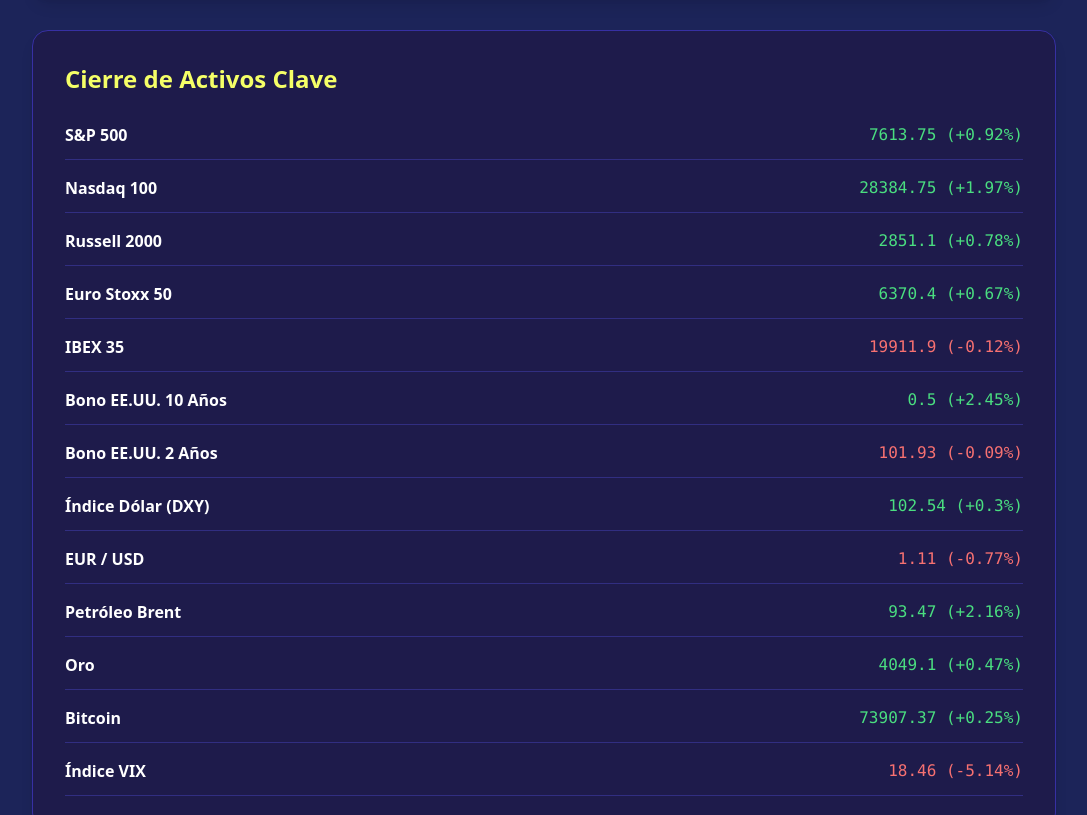
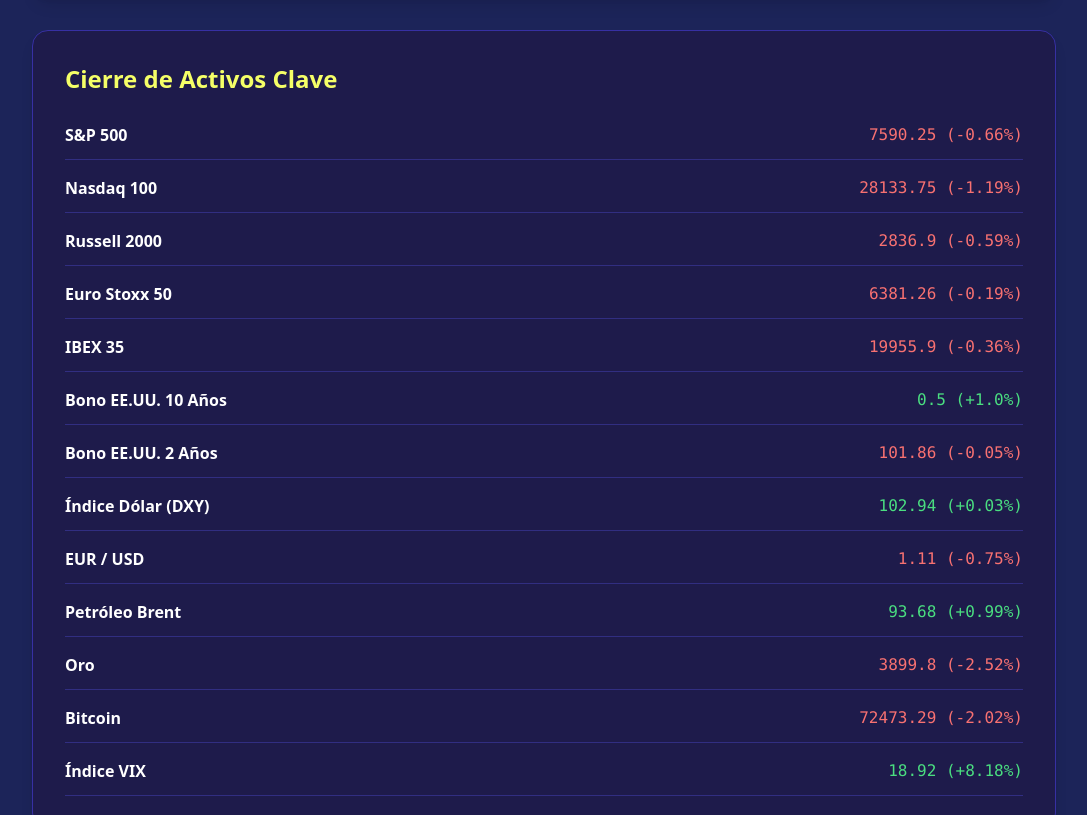
Before and after one commit to aguarinosm/mercado_bot.py, a plain HTML site: page index.html in a window 1280 px wide. Shown: the part 711-1526 px from the top of the page, without its empty margins (96-1183 px from the left). Drawn offline with nearby package versions, Linux system fonts and the light colour scheme.

Commit message:
Actualizar web diaria automática

```diff
--- a/index.html
+++ b/index.html
@@ -3,7 +3,7 @@
 <head>
     <meta charset="UTF-8">
     <meta name="viewport" content="width=device-width, initial-scale=1.0">
-    <title>Terminal Macro-Financiero | 11-11-2026</title>
+    <title>Terminal Macro-Financiero | 12-11-2026</title>
     <script src="https://cdn.tailwindcss.com"></script>
     <style>
         body { background-color: #1C2459; color: #ffffff; font-family: system-ui, -apple-system, sans-serif; }
@@ -15,7 +15,7 @@
         <!-- CABECERA -->
         <header class="border-b border-indigo-800 pb-4">
             <h1 class="text-4xl font-extrabold text-[#F5FF67]">Briefing de Mercados</h1>
-            <p class="text-indigo-300 mt-2 text-sm uppercase tracking-wider">Despliegue Analítico • Fecha: 11-11-2026</p>
+            <p class="text-indigo-300 mt-2 text-sm uppercase tracking-wider">Despliegue Analítico • Fecha: 12-11-2026</p>
         </header>
 
         <!-- BLOQUE 1: RESUMEN DUMMIES (AMARILLO GIGANTE) -->
@@ -59,67 +59,67 @@
 
         <li class='flex justify-between border-b border-indigo-900 py-3 items-center'>
             <span class='font-semibold'>S&P 500</span>
-            <span class='font-mono text-green-400'>7613.75 (+0.92%)</span>
+            <span class='font-mono text-red-400'>7590.25 (-0.66%)</span>
         </li>
 
         <li class='flex justify-between border-b border-indigo-900 py-3 items-center'>
             <span class='font-semibold'>Nasdaq 100</span>
-            <span class='font-mono text-green-400'>28384.75 (+1.97%)</span>
+            <span class='font-mono text-red-400'>28133.75 (-1.19%)</span>
         </li>
 
         <li class='flex justify-between border-b border-indigo-900 py-3 items-center'>
             <span class='font-semibold'>Russell 2000</span>
-            <span class='font-mono text-green-400'>2851.1 (+0.78%)</span>
+            <span class='font-mono text-red-400'>2836.9 (-0.59%)</span>
         </li>
 
         <li class='flex justify-between border-b border-indigo-900 py-3 items-center'>
             <span class='font-semibold'>Euro Stoxx 50</span>
-            <span class='font-mono text-green-400'>6370.4 (+0.67%)</span>
+            <span class='font-mono text-red-400'>6381.26 (-0.19%)</span>
         </li>
 
         <li class='flex justify-between border-b border-indigo-900 py-3 items-center'>
             <span class='font-semibold'>IBEX 35</span>
-            <span class='font-mono text-red-400'>19911.9 (-0.12%)</span>
+            <span class='font-mono text-red-400'>19955.9 (-0.36%)</span>
         </li>
 
         <li class='flex justify-between border-b border-indigo-900 py-3 items-center'>
             <span class='font-semibold'>Bono EE.UU. 10 Años</span>
-            <span class='font-mono text-green-400'>0.5 (+2.45%)</span>
+            <span class='font-mono text-green-400'>0.5 (+1.0%)</span>
         </li>
 
         <li class='flex justify-between border-b border-indigo-900 py-3 items-center'>
             <span class='font-semibold'>Bono EE.UU. 2 Años</span>
-            <span class='font-mono text-red-400'>101.93 (-0.09%)</span>
+            <span class='font-mono text-red-400'>101.86 (-0.05%)</span>
         </li>
 
         <li class='flex justify-between border-b border-indigo-900 py-3 items-center'>
             <span class='font-semibold'>Índice Dólar (DXY)</span>
-            <span class='font-mono text-green-400'>102.54 (+0.3%)</span>
+            <span class='font-mono text-green-400'>102.94 (+0.03%)</span>
         </li>
 
         <li class='flex justify-between border-b border-indigo-900 py-3 items-center'>
             <span class='font-semibold'>EUR / USD</span>
-            <span class='font-mono text-red-400'>1.11 (-0.77%)</span>
+            <span class='font-mono text-red-400'>1.11 (-0.75%)</span>
         </li>
 
         <li class='flex justify-between border-b border-indigo-900 py-3 items-center'>
             <span class='font-semibold'>Petróleo Brent</span>
-            <span class='font-mono text-green-400'>93.47 (+2.16%)</span>
+            <span class='font-mono text-green-400'>93.68 (+0.99%)</span>
         </li>
 
         <li class='flex justify-between border-b border-indigo-900 py-3 items-center'>
             <span class='font-semibold'>Oro</span>
-            <span class='font-mono text-green-400'>4049.1 (+0.47%)</span>
+            <span class='font-mono text-red-400'>3899.8 (-2.52%)</span>
         </li>
 
         <li class='flex justify-between border-b border-indigo-900 py-3 items-center'>
             <span class='font-semibold'>Bitcoin</span>
-            <span class='font-mono text-green-400'>73907.37 (+0.25%)</span>
+            <span class='font-mono text-red-400'>72473.29 (-2.02%)</span>
         </li>
 
         <li class='flex justify-between border-b border-indigo-900 py-3 items-center'>
             <span class='font-semibold'>Índice VIX</span>
-            <span class='font-mono text-red-400'>18.46 (-5.14%)</span>
+            <span class='font-mono text-green-400'>18.92 (+8.18%)</span>
         </li>
 
             </ul>
```
